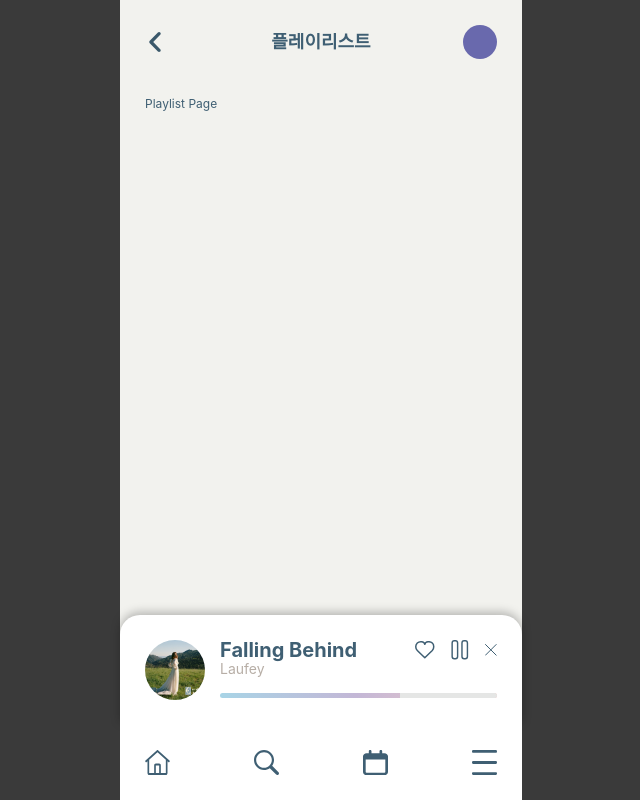
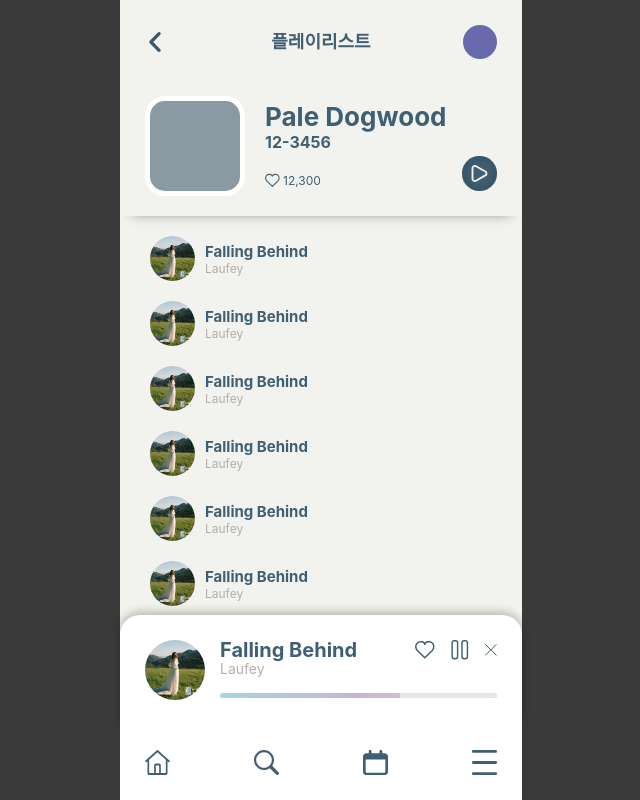
Before and after one commit to urusekai/TONE, a Vue app in the folder frontend/: page /playlist in a window 1280 px wide. Shown: the whole page, without its empty margins (319-959 px from the left). Built offline with nearby package versions, Linux system fonts and the light colour scheme; a web font is replaced by a local one.

Commit message:
feat: 플레이리스트 추가

```diff
--- a/frontend/src/views/PlaylistView.vue
+++ b/frontend/src/views/PlaylistView.vue
@@ -1,3 +1,183 @@
+<script setup>
+import { usePlayerStore } from '@/stores/player';
+import heroThumbImage from '@/assets/images/thumb-color.png';
+import trackThumbImage from '@/assets/images/thumb.png';
+import likeIcon from '@/assets/icons/like.svg';
+import playCircleIcon from '@/assets/icons/play-circle.svg';
+
+const player = usePlayerStore();
+
+const trackList = Array.from({ length: 11 }, (_, index) => ({
+  id: index + 1,
+  title: 'Falling Behind',
+  artist: 'Laufey',
+  cover: trackThumbImage
+}));
+
+function handleOpenMainPlayer(track = trackList[0]) {
+  player.openMain(track);
+}
+</script>
+
 <template>
-  <main>Playlist Page</main>
+  <main id="playlist">
+    <section class="playlist-hero">
+      <img class="playlist-hero__thumb" :src="heroThumbImage" alt="썸네일" />
+      <div class="playlist-hero__content">
+        <div class="playlist-hero__text">
+          <p class="playlist-hero__title">Pale Dogwood</p>
+          <p class="playlist-hero__code">12-3456</p>
+        </div>
+        <div class="playlist-hero__actions">
+          <div class="playlist-hero__likes">
+            <img :src="likeIcon" alt="좋아요" />
+            <span>12,300</span>
+          </div>
+          <button type="button" class="playlist-hero__play-button" @click="handleOpenMainPlayer()">
+            <img :src="playCircleIcon" alt="재생" />
+          </button>
+        </div>
+      </div>
+    </section>
+
+    <section class="playlist-tracks">
+      <ul class="playlist-tracks__list">
+        <li
+          v-for="track in trackList"
+          :key="track.id"
+          class="playlist-track-item"
+          role="button"
+          tabindex="0"
+          @click="handleOpenMainPlayer(track)"
+          @keydown.enter.prevent="handleOpenMainPlayer(track)"
+          @keydown.space.prevent="handleOpenMainPlayer(track)"
+        >
+          <img class="playlist-track-item__thumb" :src="track.cover" alt="썸네일" />
+          <div class="playlist-track-item__meta">
+            <p class="playlist-track-item__title">{{ track.title }}</p>
+            <p class="playlist-track-item__artist">{{ track.artist }}</p>
+          </div>
+        </li>
+      </ul>
+    </section>
+  </main>
 </template>
+
+<style scoped>
+#playlist {
+  --app-main-bottom-gap: 0px;
+  --playlist-main-side-padding: 25px;
+  width: 100%;
+  min-height: 0;
+  justify-content: flex-start;
+  align-items: stretch;
+  overflow: hidden;
+  padding-bottom: 0;
+}
+
+#playlist .playlist-hero {
+  display: flex;
+  flex: 0 0 auto;
+  width: auto;
+  gap: 20px;
+  margin-inline: calc(var(--playlist-main-side-padding) * -1);
+  padding: 0 var(--playlist-main-side-padding) 20px;
+  box-shadow: 0 10px 12px -12px rgba(0, 0, 0, 0.45);
+}
+
+#playlist .playlist-hero__thumb {
+  border-radius: 20px;
+  border: 5px solid white;
+  width: 100px;
+  height: 100px;
+}
+
+#playlist .playlist-hero__content {
+  width: 100%;
+  padding: 5px 0;
+  display: flex;
+  flex-direction: column;
+  justify-content: space-between;
+}
+
+#playlist .playlist-hero__title {
+  font-size: 26px;
+  font-weight: bold;
+}
+
+#playlist .playlist-hero__code {
+  font-size: 16px;
+  font-weight: bold;
+}
+
+#playlist .playlist-hero__actions {
+  display: flex;
+  justify-content: space-between;
+}
+
+#playlist .playlist-hero__likes {
+  margin-top: auto;
+  padding-bottom: 3px;
+  display: flex;
+  gap: 3px;
+}
+
+#playlist .playlist-hero__likes img {
+  width: 15px;
+  height: 15px;
+}
+
+#playlist .playlist-hero__play-button {
+  width: 35px;
+  height: 35px;
+}
+
+#playlist .playlist-hero__play-button img {
+  height: 100%;
+  width: 100%;
+}
+
+#playlist .playlist-tracks {
+  width: 100%;
+  flex: 1 1 auto;
+  height: 0;
+  min-height: 0;
+  overflow-y: auto;
+  overscroll-behavior: contain;
+  -webkit-overflow-scrolling: touch;
+}
+
+#playlist .playlist-tracks__list {
+  padding-top: 10px;
+  padding-bottom: var(--app-main-bottom);
+}
+
+#playlist .playlist-track-item {
+  display: flex;
+  gap: 10px;
+  padding: 10px 5px;
+  cursor: pointer;
+}
+
+#playlist .playlist-track-item__thumb {
+  width: 45px;
+  height: 45px;
+  flex: 0 0 45px;
+  border-radius: 999px;
+}
+
+#playlist .playlist-track-item__title {
+  font-size: 15px;
+  font-weight: bold;
+}
+
+#playlist .playlist-track-item__artist {
+  color: var(--color-text-secondary);
+}
+
+#playlist .playlist-track-item__meta {
+  display: flex;
+  flex-direction: column;
+  justify-content: center;
+}
+</style>
```
